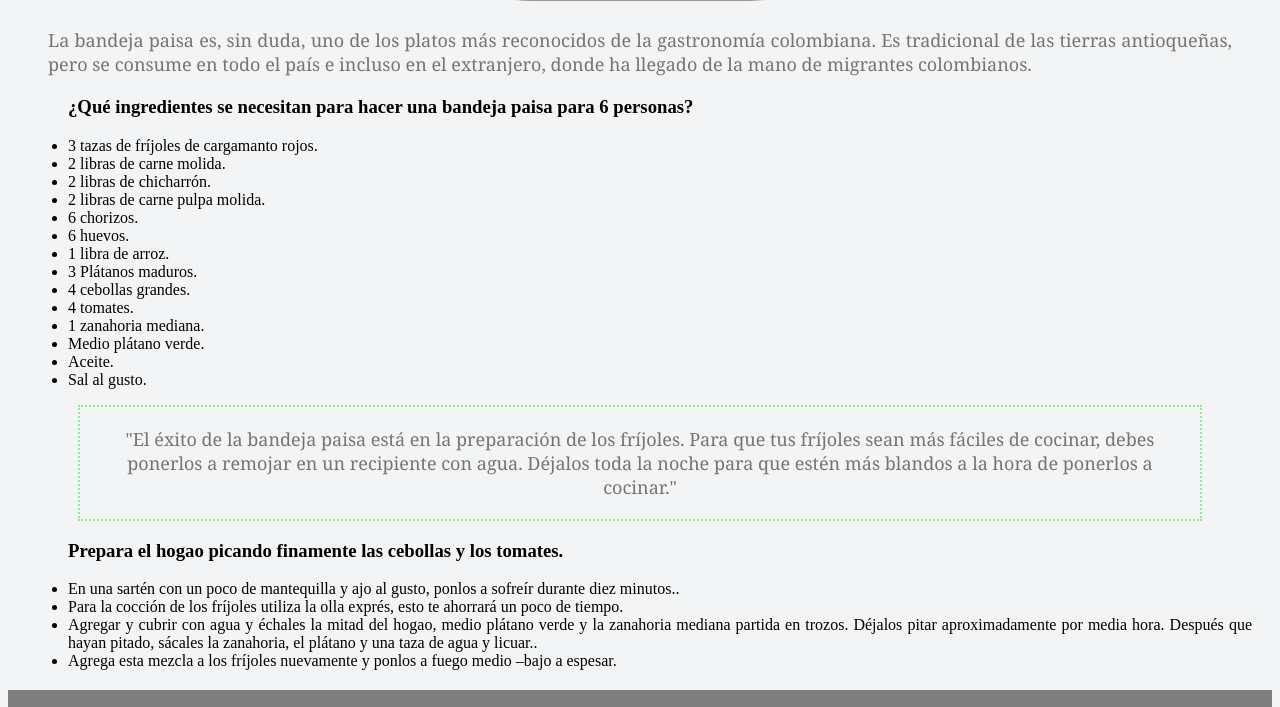
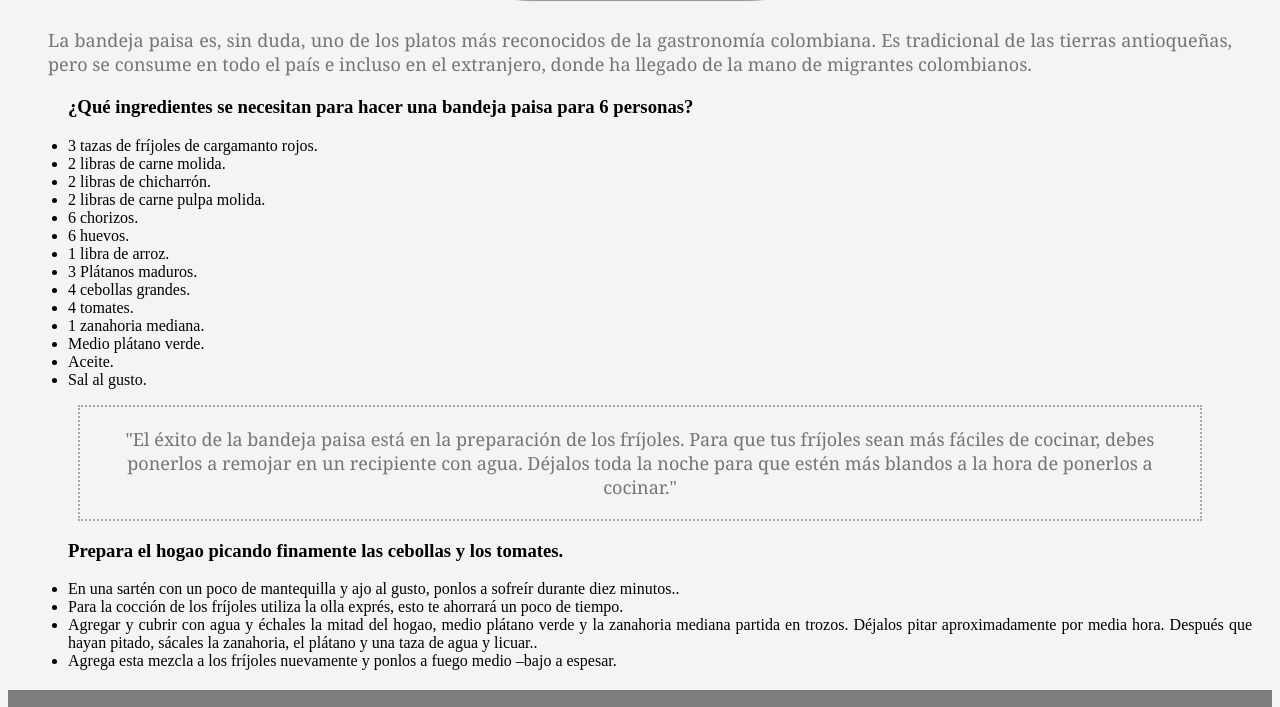
Before and after one commit to idiazj06/Entrega-Modulo-1-01-Conceptos-B-sicos-Tarea-01-Ejercicio-1, a plain HTML site: page index.html in a window 1280 px wide. Shown: the part 443-1150 px from the top of the page. Drawn offline with Linux system fonts and the light colour scheme; grey boxes are pictures that could not be loaded.

Commit message:
Actualizacion 4
Arreglo de visual
Pagina lista

```diff
--- a/Style/style.css
+++ b/Style/style.css
@@ -31,13 +31,14 @@ img{
 }
 
 .principal article{
-    border: 2px dotted lightgreen;
+    border: 2px dotted darkgray;
     margin: 10px 50px;
     padding: 20px;
     text-align: center;
     color: #757575;
     font-family: Georgia;
     font-size: 18px;
+    box-shadow: gray inset;
 }
 
 footer{
```
